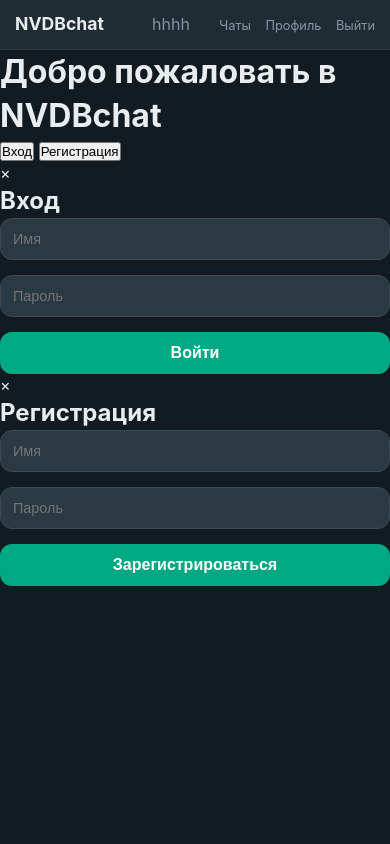
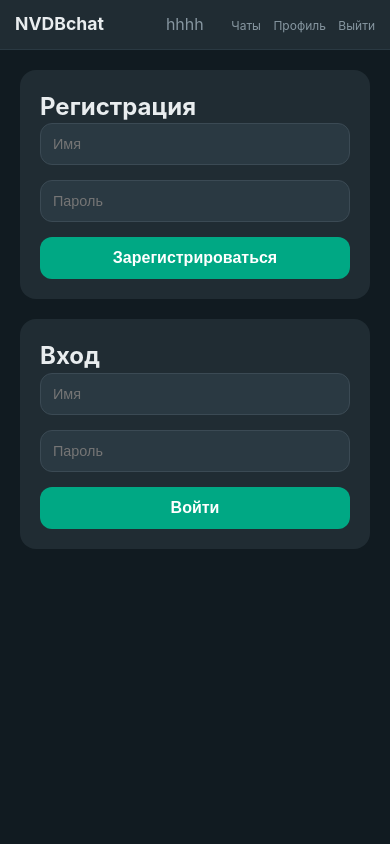
Before and after one commit to Dan202667/NVDBchat, a Flask app: page / in a window 390 px wide. Run offline with Flask 3, Linux system fonts and the light colour scheme; a user stored in the database is signed in.

Commit message:
Адаптивный дизайн: исправлена кнопка отправки, возвращены формы входа/регистрации

```diff
--- a/static/style.css
+++ b/static/style.css
@@ -25,6 +25,8 @@
     justify-content: space-between;
     align-items: center;
     border-bottom: 1px solid #2a3942;
+    flex-wrap: wrap;
+    gap: 8px;
 }
 
 .app-header h1 {
@@ -35,11 +37,17 @@
 .app-header a {
     color: #8696a0;
     text-decoration: none;
-    margin-left: 15px;
+    margin-left: 12px;
     font-size: 0.85rem;
 }
 
 /* Страница чатов */
+.chats-layout {
+    display: flex;
+    flex-direction: column;
+    height: calc(100vh - 56px);
+}
+
 .chats-sidebar {
     width: 100%;
     background: #111b21;
@@ -147,6 +155,7 @@
     display: flex;
     align-items: center;
     border-bottom: 1px solid #2a3942;
+    flex-shrink: 0;
 }
 
 .chat-header .chat-avatar {
@@ -229,10 +238,13 @@
     gap: 8px;
     align-items: center;
     border-top: 1px solid #2a3942;
+    flex-shrink: 0;
+    flex-wrap: nowrap;
 }
 
 .message-form input[type="text"] {
     flex: 1;
+    min-width: 0;
     padding: 10px 12px;
     background: #2a3942;
     border: 1px solid #3b4a54;
@@ -245,21 +257,22 @@
     background: #00a884;
     color: white;
     border: none;
-    padding: 10px 16px;
+    padding: 8px 14px;
     border-radius: 20px;
     cursor: pointer;
     font-weight: 600;
     font-size: 0.85rem;
+    white-space: nowrap;
 }
 
 .message-form button[type="button"] {
     background: #3b4a54;
-    padding: 10px 12px;
+    padding: 8px 12px;
 }
 
 .record-btn {
     background: #3b4a54;
-    padding: 10px 12px;
+    padding: 8px 12px;
 }
 
 .record-btn.recording {
@@ -385,6 +398,7 @@
     font-weight: 600;
 }
 
+/* Флеш-сообщения */
 .flashes {
     list-style: none;
     padding: 10px;
@@ -394,6 +408,23 @@
     color: #e9edef;
 }
 
+/* Модальные окна (для входа/регистрации) */
+.forms {
+    display: flex;
+    flex-wrap: wrap;
+    gap: 30px;
+    justify-content: center;
+    padding: 20px;
+}
+
+.register, .login {
+    flex: 1;
+    min-width: 250px;
+    background: #202c33;
+    padding: 20px;
+    border-radius: 16px;
+}
+
 /* Адаптация для телефона */
 @media (max-width: 768px) {
     .app-header h1 {
@@ -401,13 +432,32 @@
     }
 
     .app-header a {
-        margin-left: 10px;
-        font-size: 0.8rem;
+        margin-left: 8px;
+        font-size: 0.75rem;
     }
 
     .message-bubble {
         max-width: 90%;
         font-size: 0.9rem;
+    }
+
+    .message-form {
+        padding: 8px 10px;
+        gap: 6px;
+    }
+
+    .message-form input[type="text"] {
+        font-size: 0.9rem;
+        padding: 8px 10px;
+    }
+
+    .message-form button {
+        padding: 8px 12px;
+        font-size: 0.8rem;
+    }
+
+    .message-form button[type="button"] {
+        padding: 8px 10px;
     }
 
     .chat-avatar {
@@ -431,4 +481,9 @@
         height: 28px;
         font-size: 0.8rem;
     }
+
+    .forms {
+        flex-direction: column;
+        gap: 20px;
+    }
 }
--- a/templates/index.html
+++ b/templates/index.html
@@ -1,18 +1,21 @@
 {% extends "base.html" %}
 
 {% block content %}
-<div class="welcome-container">
-    <h1>Добро пожаловать в NVDBchat</h1>
-    <div class="welcome-buttons">
-        <button class="btn-large" onclick="openModal('loginModal')">Вход</button>
-        <button class="btn-large" onclick="openModal('registerModal')">Регистрация</button>
+<div class="forms">
+    <div class="register">
+        <h2>Регистрация</h2>
+        <form method="POST" action="{{ url_for('register') }}">
+            <div class="form-group">
+                <input type="text" name="name" placeholder="Имя" required>
+            </div>
+            <div class="form-group">
+                <input type="password" name="password" placeholder="Пароль" required>
+            </div>
+            <button type="submit" class="btn">Зарегистрироваться</button>
+        </form>
     </div>
-</div>
 
-<!-- Модальное окно входа -->
-<div id="loginModal" class="modal">
-    <div class="modal-content">
-        <span class="close" onclick="closeModal('loginModal')">&times;</span>
+    <div class="login">
         <h2>Вход</h2>
         <form method="POST" action="{{ url_for('login') }}">
             <div class="form-group">
@@ -25,36 +28,4 @@
         </form>
     </div>
 </div>
-
-<!-- Модальное окно регистрации -->
-<div id="registerModal" class="modal">
-    <div class="modal-content">
-        <span class="close" onclick="closeModal('registerModal')">&times;</span>
-        <h2>Регистрация</h2>
-        <form method="POST" action="{{ url_for('register') }}">
-            <div class="form-group">
-                <input type="text" name="name" placeholder="Имя" required>
-            </div>
-            <div class="form-group">
-                <input type="password" name="password" placeholder="Пароль" required>
-            </div>
-            <button type="submit" class="btn">Зарегистрироваться</button>
-        </form>
-    </div>
-</div>
-
-<script>
-function openModal(id) {
-    document.getElementById(id).style.display = "block";
-}
-function closeModal(id) {
-    document.getElementById(id).style.display = "none";
-}
-// Закрыть модалку при клике вне её
-window.onclick = function(event) {
-    if (event.target.classList.contains('modal')) {
-        event.target.style.display = "none";
-    }
-}
-</script>
 {% endblock %}
```
Also changed, not shown: templates/profile.html (+0 -15 lines).
